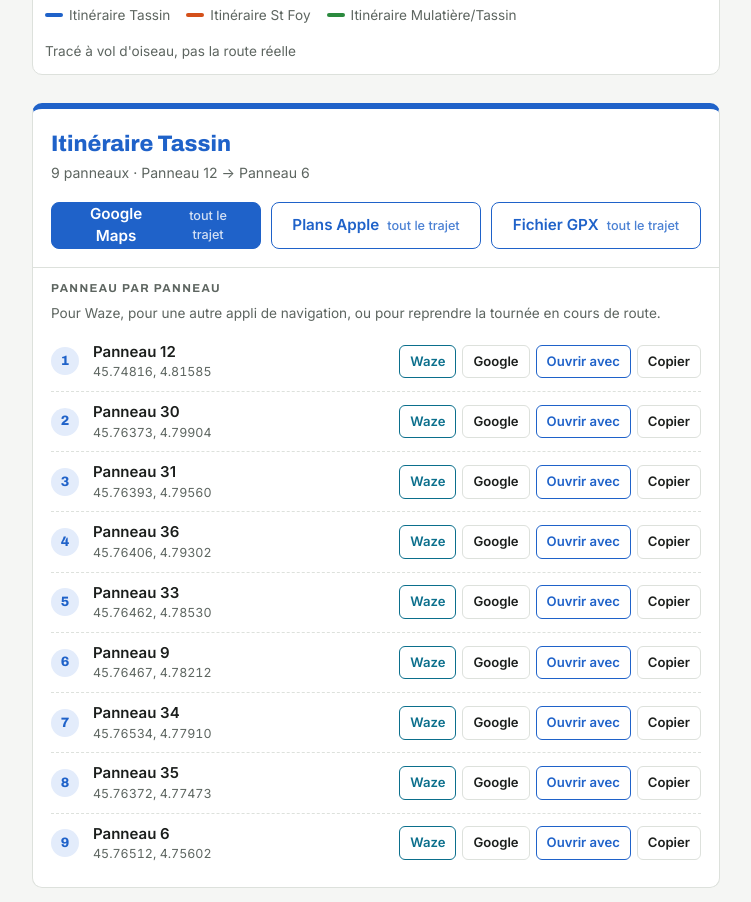
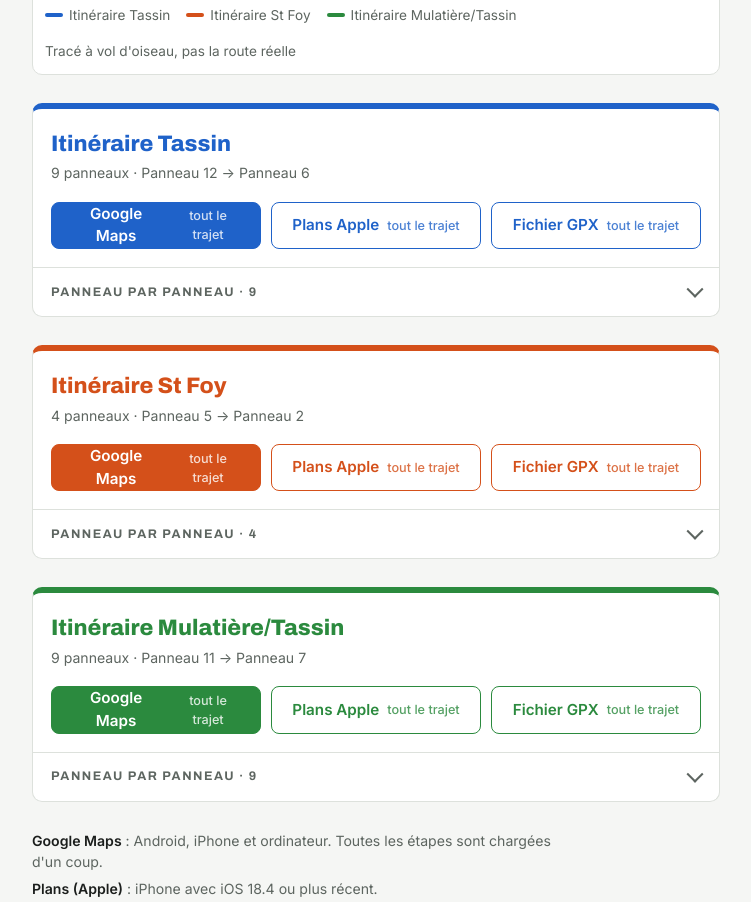
Before and after one commit to claude-bssn/affichage_libre, a plain HTML site: page index.html in a window 1280 px wide. Shown: the part 607-1509 px from the top of the page, without its empty margins (264-1015 px from the left). Drawn offline with Linux system fonts and the light colour scheme.

Commit message:
add panneaux in list

```diff
--- a/index.html
+++ b/index.html
@@ -48,8 +48,16 @@ h1{font-family:var(--display);font-weight:800;font-size:clamp(1.7rem,6vw,2.4rem)
 .btn.primary{background:var(--c);color:var(--surface)}
 .btn small{font-weight:500;opacity:.8}
 a:focus-visible,button:focus-visible{outline:3px solid var(--fg);outline-offset:2px}
-.section-label{font-family:var(--display);font-weight:700;font-size:.72rem;letter-spacing:.12em;text-transform:uppercase;color:var(--muted);
-  padding:12px 18px 6px;border-top:1px solid var(--line);margin:0}
+details.detail{border-top:1px solid var(--line)}
+details.detail>summary{list-style:none;cursor:pointer;display:flex;align-items:center;justify-content:space-between;gap:12px;
+  min-height:48px;padding:10px 18px;font-family:var(--display);font-weight:700;font-size:.78rem;letter-spacing:.12em;text-transform:uppercase;color:var(--muted)}
+details.detail>summary::-webkit-details-marker{display:none}
+details.detail>summary:hover{color:var(--c)}
+details.detail>summary:focus-visible{outline:3px solid var(--fg);outline-offset:-3px}
+.chev{width:12px;height:12px;flex:none;border-right:2.5px solid currentColor;border-bottom:2.5px solid currentColor;transform:rotate(45deg) translate(-2px,-2px)}
+details.detail[open]>summary .chev{transform:rotate(-135deg) translate(-2px,-2px)}
+details.detail[open]>summary{color:var(--c)}
+@media (prefers-reduced-motion:no-preference){.chev{transition:transform .15s}}
 .hint{font-size:.85rem;color:var(--muted);padding:0 18px 8px;margin:0}
 ol.stops{list-style:none;margin:0;padding:0 18px 14px;display:flex;flex-direction:column}
 .stop{display:grid;grid-template-columns:30px minmax(0,1fr) auto;gap:12px;align-items:center;padding:9px 0;border-bottom:1px dashed var(--line)}
@@ -289,13 +297,15 @@ ROUTES.forEach(r=>{
       <a class="btn" href="${appleAll(r.stops)}" target="_blank" rel="noopener">Plans Apple <small>tout le trajet</small></a>
       <button class="btn" type="button" id="gpx-${r.id}">Fichier GPX <small>tout le trajet</small></button>
     </div>
-    <p class="section-label">Panneau par panneau</p>
+    <details class="detail" id="detail-${r.id}">
+    <summary><span>Panneau par panneau · ${r.stops.length}</span><span class="chev" aria-hidden="true"></span></summary>
     <p class="hint">Pour Waze, pour une autre appli de navigation, ou pour reprendre la tournée en cours de route.</p>
     <ol class="stops">${r.stops.map((s,i)=>`
       <li class="stop"><span class="num">${i+1}</span>
         <span class="name">${esc(s[0])}<span class="coord">${s[1].toFixed(5)}, ${s[2].toFixed(5)}</span></span>
         <span class="links"><a class="wz" href="${waze(s)}" target="_blank" rel="noopener">Waze</a><a href="${gOne(s)}" target="_blank" rel="noopener">Google</a><a class="open" href="${openWith(s)}">Ouvrir avec</a><button class="cp" type="button" data-c="${s[1]}, ${s[2]}">Copier</button></span>
-      </li>`).join("")}</ol>`;
+      </li>`).join("")}</ol>
+    </details>`;
   host.appendChild(el);
   el.querySelector(`#gpx-${r.id}`).addEventListener("click",()=>downloadGpx(r));
 });
```
